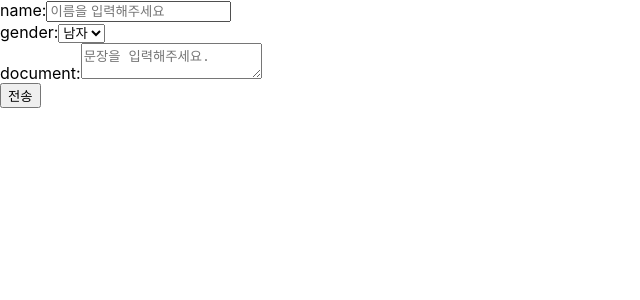
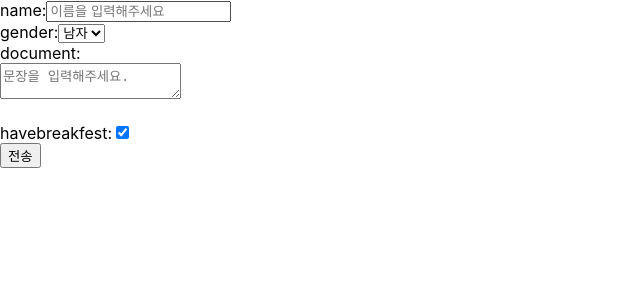
Before and after one commit to kimseungcheo/react1-2, a React (Create React App) app: page / in a window 1280 px wide. Shown: the top 300 px of the page, without its empty margins (0-640 px from the left). Built offline with nearby package versions, Linux system fonts and the light colour scheme.

Commit message:
20240529

```diff
--- a/src/chapter_11/SignUp.jsx
+++ b/src/chapter_11/SignUp.jsx
@@ -4,6 +4,7 @@ export default function SignUp() {
     const [name, setName] = useState()
     const [gender, setGender] = useState('남자')
     const [document, setDocument] = useState()
+    const [havebreakfest, setHaveBreakfest]= useState(true)
 
     const handleChangeName = (e) => {
         setName(e.target.value)
@@ -14,9 +15,13 @@ export default function SignUp() {
     const handleChangeDocument = (e) => {
         setDocument(e.target.value)
     }
+    const handleChangeHaveBreakfest = (e) => {
+        setHaveBreakfest(e.target.checked)
+    }
     const handleSubmit = (e) => {
-        alert(`name: ${name}, gender: ${gender} document: ${document}`)
-        e.preventDefault()
+        alert(`name: ${name}, gender: ${gender}
+        document: ${document} havebreakfest: ${havebreakfest}`,
+    e.preventDefault())
     }
     return(
         <form onSubmit ={handleSubmit}>
@@ -37,8 +42,16 @@ export default function SignUp() {
             <br>
             </br>
             <label>
-                document:
+                document:<br></br>
                 <textarea value={document} onChange={handleChangeDocument} placeholder="문장을 입력해주세요."/>
+            </label>
+            <br>
+            </br>
+            <br>
+            </br>
+            <label>
+                havebreakfest:
+                <input type="checkbox"checked={havebreakfest} onChange={handleChangeHaveBreakfest} />
             </label>
             <br>
             </br>
```
